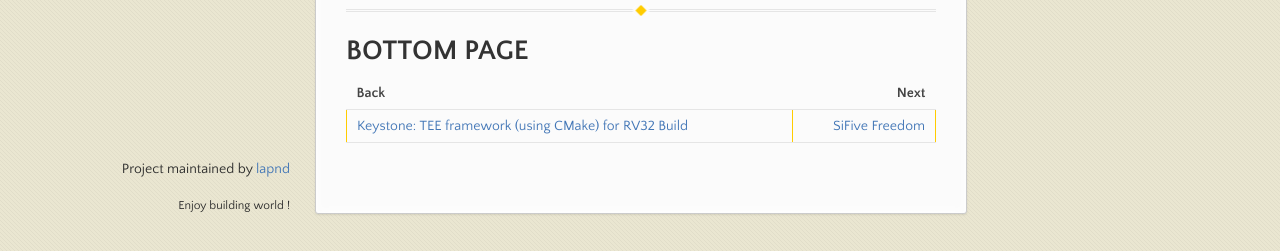
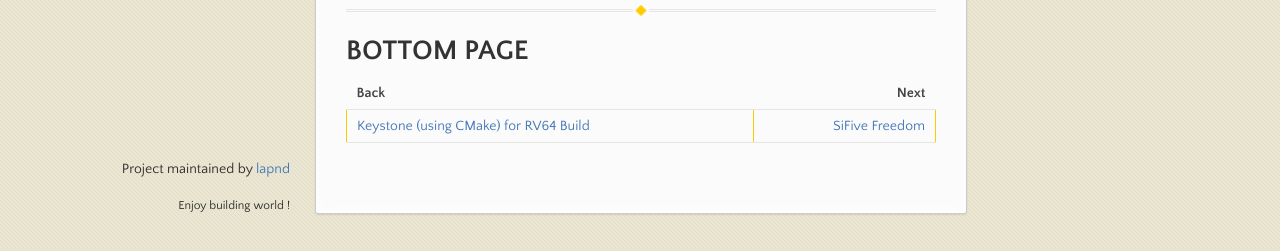
Before and after one commit to lapnd/httdes.github.io, a Jekyll site: the page built from keystone-drivers.md, in a window 1280 px wide and 900 px high, scrolled down 1192 px. Shown: the part 646-897 px from the top of the window. Built offline with Jekyll 4.4.1, drawn with Linux system fonts in a browser that asks for light colours; our own code applies the rules of GitHub Pages for plain Markdown files.

Commit message:
Update keystone-drivers.md

```diff
--- a/keystone-drivers.md
+++ b/keystone-drivers.md
@@ -81,4 +81,4 @@ So if you want to use the keystone-demo ([I. b)](#i-b-keystone-demo)), you have
 
 | Back | Next |
 | :--- | ---: |
-| [Keystone: TEE framework (using CMake) for RV32 Build](./keystone-cmake-32.md) | [SiFive Freedom](./vc707.md) |
+| [Keystone (using CMake) for RV64 Build](./keystone-cmake-64.md) | [SiFive Freedom](./vc707.md) |
```
